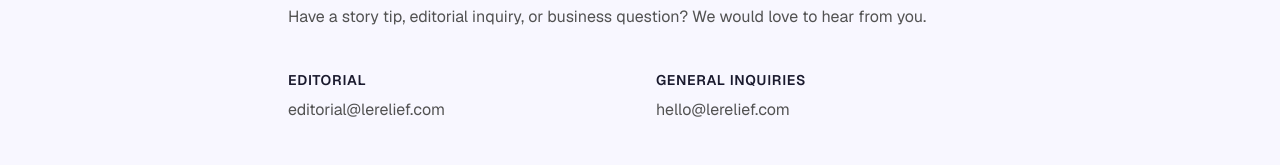
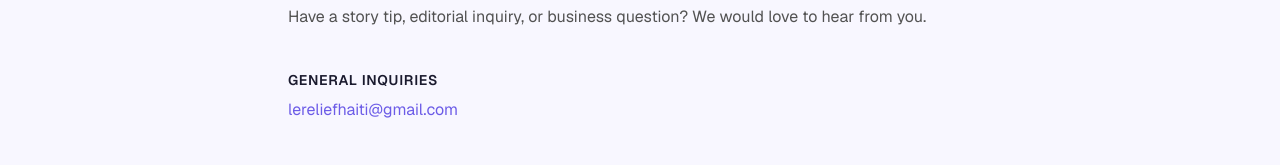
Before and after one commit to edlight123/Le-Relief, a Next.js app: page /contact in a window 1280 px wide. Shown: the part 254-419 px from the top of the page. Built offline with nearby package versions, Linux system fonts and the light colour scheme; no server answers.

Commit message:
feat: add contact email and social links (Instagram, X/Twitter)

```diff
--- a/src/app/(public)/contact/page.tsx
+++ b/src/app/(public)/contact/page.tsx
@@ -30,19 +30,14 @@ export default function ContactPage() {
         <div className="grid grid-cols-1 md:grid-cols-2 gap-8">
           <div>
             <h3 className="text-sm font-semibold text-foreground uppercase tracking-wider mb-2">
-              Editorial
-            </h3>
-            <p className="text-neutral-600 dark:text-neutral-400">
-              editorial@lerelief.com
-            </p>
-          </div>
-          <div>
-            <h3 className="text-sm font-semibold text-foreground uppercase tracking-wider mb-2">
               General Inquiries
             </h3>
-            <p className="text-neutral-600 dark:text-neutral-400">
-              hello@lerelief.com
-            </p>
+            <a
+              href="mailto:lereliefhaiti@gmail.com"
+              className="text-primary hover:text-primary-light transition-colors duration-300"
+            >
+              lereliefhaiti@gmail.com
+            </a>
           </div>
         </div>
 
--- a/src/components/public/SocialLinks.tsx
+++ b/src/components/public/SocialLinks.tsx
@@ -2,9 +2,9 @@ import Link from "next/link";
 import { Camera, Globe, MessageCircle } from "lucide-react";
 
 const platforms = [
-  { key: "instagram", icon: Camera, href: "#", color: "hover:text-pink-400 hover:border-pink-400/30 hover:bg-pink-400/10" },
+  { key: "instagram", icon: Camera, href: "https://www.instagram.com/lereliefhaiti", color: "hover:text-pink-400 hover:border-pink-400/30 hover:bg-pink-400/10" },
   { key: "facebook", icon: Globe, href: "#", color: "hover:text-blue-400 hover:border-blue-400/30 hover:bg-blue-400/10" },
-  { key: "x", icon: MessageCircle, href: "#", color: "hover:text-purple-400 hover:border-purple-400/30 hover:bg-purple-400/10" },
+  { key: "x", icon: MessageCircle, href: "https://x.com/lereliefhaiti", color: "hover:text-purple-400 hover:border-purple-400/30 hover:bg-purple-400/10" },
 ];
 
 export default function SocialLinks() {
--- a/src/config/site.config.ts
+++ b/src/config/site.config.ts
@@ -4,9 +4,9 @@ export const siteConfig = {
   url: process.env.NEXT_PUBLIC_APP_URL || "http://localhost:3000",
   locale: "en-US",
   socials: {
-    instagram: "",
+    instagram: "https://www.instagram.com/lereliefhaiti",
     facebook: "",
-    x: "",
+    x: "https://x.com/lereliefhaiti",
   },
   nav: {
     public: [
```
